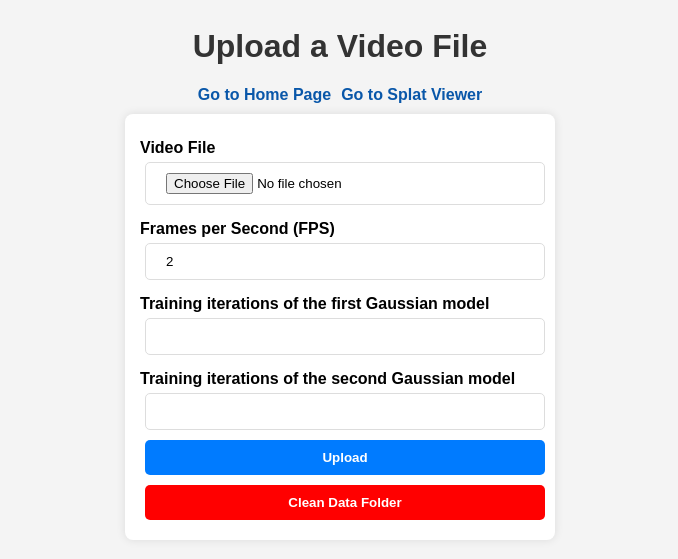
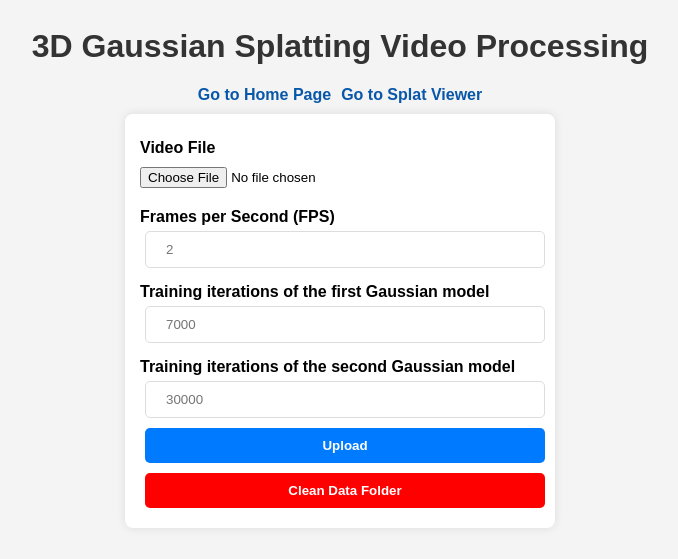
Before and after one commit to Raul-Villegas23/my_flask_app, a Flask app: page /upload in a window 1280 px wide. Shown: the top 559 px of the page, without its empty margins (300-978 px from the left). Run offline with Flask 3, Linux system fonts and the light colour scheme.

Commit message:
changes in the templates

```diff
--- a/static/main.css
+++ b/static/main.css
@@ -35,6 +35,12 @@ form {
   background-color: white;
   border-radius: 8px;
   box-shadow: 0 0 10px rgba(0, 0, 0, 0.1);
+  transition: transform 0.3s ease, box-shadow 0.3s ease;
+}
+
+form:hover {
+  transform: scale(1.01);
+  box-shadow: 0 0 20px rgba(0, 0, 0, 0.2);
 }
 
 input[type=file],
@@ -67,6 +73,16 @@ label {
   font-weight: bold;
 }
 
+input[type=file] {
+  padding: 10px 0;
+  margin: 0;
+  border: none;
+}
+
+input[type=file]:focus {
+  outline: none;
+}
+
 /* Update the background-color to red */
 #cleanupButton {
   background-color: red;
--- a/static/main.scss
+++ b/static/main.scss
@@ -38,6 +38,12 @@ form {
     background-color: white;
     border-radius: 8px;
     box-shadow: 0 0 10px rgba(0, 0, 0, 0.1);
+    transition: transform 0.3s ease, box-shadow 0.3s ease;
+}
+form:hover {
+    transform: scale(1.01);
+    box-shadow: 0 0 20px rgba(0, 0, 0, 0.2);
+
 }
 
 input[type='file'],
@@ -70,6 +76,15 @@ label {
     font-weight: bold;
 }
 
+input[type='file'] {
+    padding: 10px 0;
+    margin: 0;
+    border: none;
+}
+input[type='file']:focus {
+    outline: none;
+}
+
 /* Update the background-color to red */
 #cleanupButton {
     background-color: red;
--- a/templates/upload.html
+++ b/templates/upload.html
@@ -4,7 +4,7 @@
     <link rel="stylesheet" href="{{ url_for('static', filename='main.css') }}">
 </head>
 <body>
-    <h1>Upload a Video File</h1>
+    <h1>3D Gaussian Splatting Video Processing</h1>
         <!-- Button to go to the upload page -->
         <div class="link-container">
             <a href="/" class="button">Go to Home Page</a>
@@ -17,13 +17,13 @@
             <input type="file" id="file" name="file">
 
             <label for="fps">Frames per Second (FPS)</label>
-            <input type="text" id="fps" name="fps" value="2">
+            <input type="text" id="fps" name="fps" placeholder="2">
 
             <label for="iterations_1">Training iterations of the first Gaussian model</label>
-            <input type="text" id="iterations_1" name="iterations_1"  required>
+            <input type="text" id="iterations_1" name="iterations_1" placeholder="7000" required>
 
             <label for="iterations_2">Training iterations of the second Gaussian model</label>
-            <input type="text" id="iterations_2" name="iterations_2" required>
+            <input type="text" id="iterations_2" name="iterations_2" placeholder="30000" required>
 
             <input type="submit" value="Upload">
             <button id="cleanupButton">Clean Data Folder</button>
```
Also changed, not shown: 1 other file.
